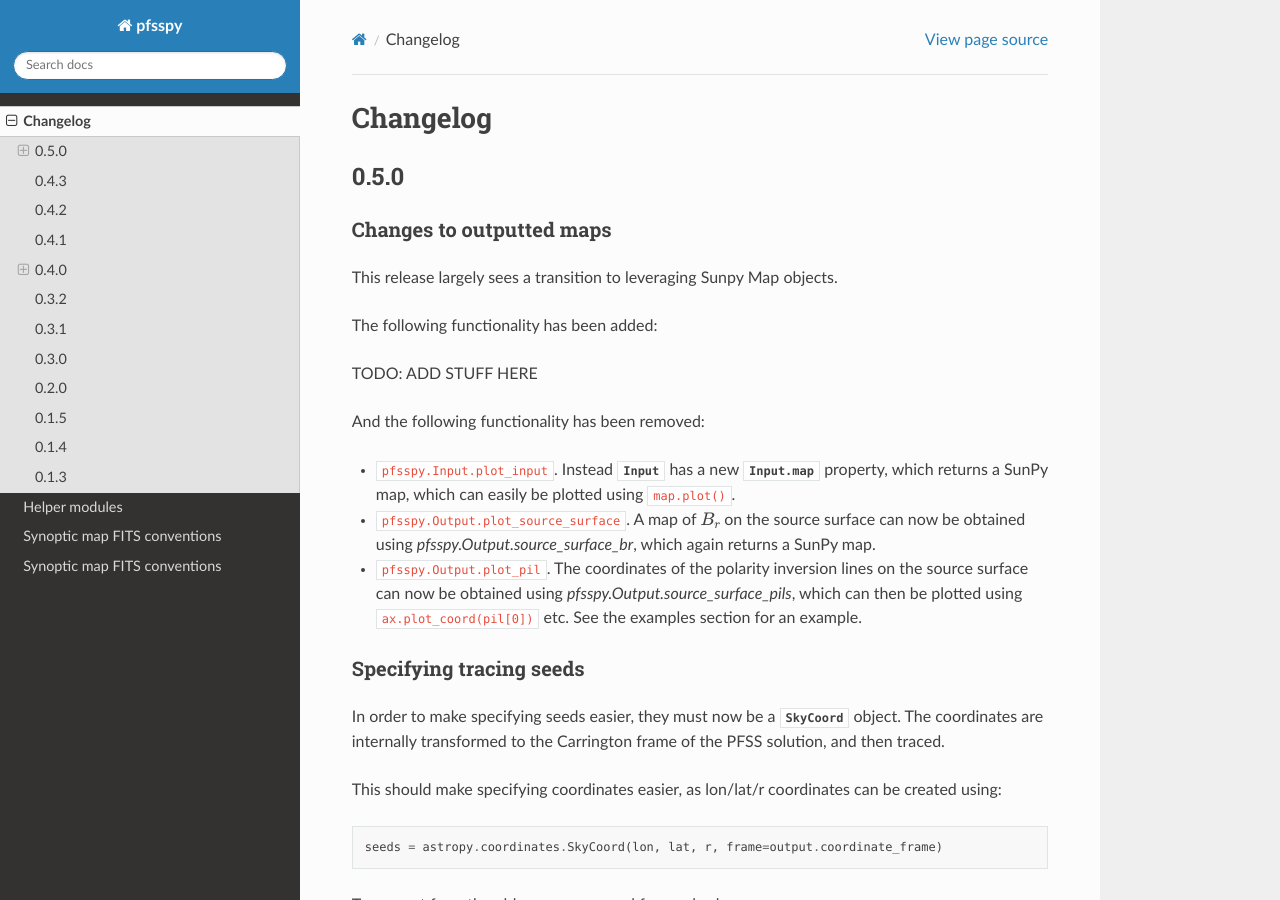
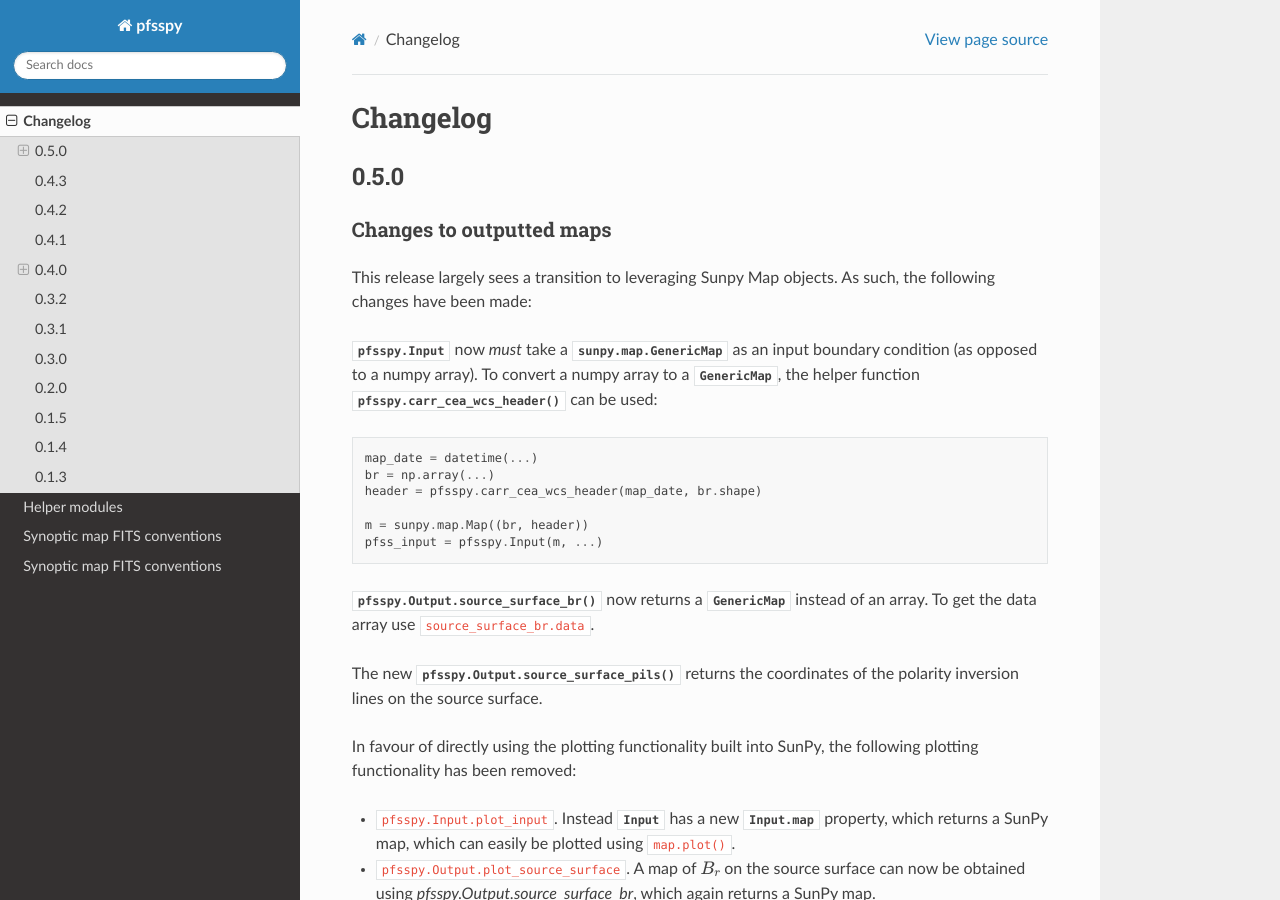
Before and after one commit to sunpy/sunkit-magex, a Sphinx documentation site: the page built from docs/changes.rst, in a window 1280 px wide and 900 px high. Built offline with Sphinx 7.4.7 and the Read the Docs theme 2.0.0, drawn with Linux system fonts in a browser that asks for light colours; pages that are not in the unit, such as notebooks, are missing from menus.

Commit message:
Update changelog

```diff
--- a/docs/changes.rst
+++ b/docs/changes.rst
@@ -6,13 +6,30 @@ Changelog
 
 Changes to outputted maps
 ~~~~~~~~~~~~~~~~~~~~~~~~~
-This release largely sees a transition to leveraging Sunpy Map objects.
+This release largely sees a transition to leveraging Sunpy Map objects. As such,
+the following changes have been made:
 
-The following functionality has been added:
+:class:`pfsspy.Input` now *must* take a :class:`sunpy.map.GenericMap` as an
+input boundary condition (as opposed to a numpy array). To convert a numpy array
+to a :class:`~sunpy.map.GenericMap`, the helper function
+:func:`pfsspy.carr_cea_wcs_header` can be used::
 
-TODO: ADD STUFF HERE
+  map_date = datetime(...)
+  br = np.array(...)
+  header = pfsspy.carr_cea_wcs_header(map_date, br.shape)
 
-And the following functionality has been removed:
+  m = sunpy.map.Map((br, header))
+  pfss_input = pfsspy.Input(m, ...)
+
+
+:meth:`pfsspy.Output.source_surface_br` now returns a :class:`~sunpy.map.GenericMap`
+instead of an array. To get the data array use ``source_surface_br.data``.
+
+The new :meth:`pfsspy.Output.source_surface_pils` returns the coordinates of
+the polarity inversion lines on the source surface.
+
+In favour of directly using the plotting functionality built into SunPy,
+the following plotting functionality has been removed:
 
 - ``pfsspy.Input.plot_input``. Instead :class:`Input` has a new
   :attr:`Input.map`  property, which returns a SunPy map, which can easily
```
